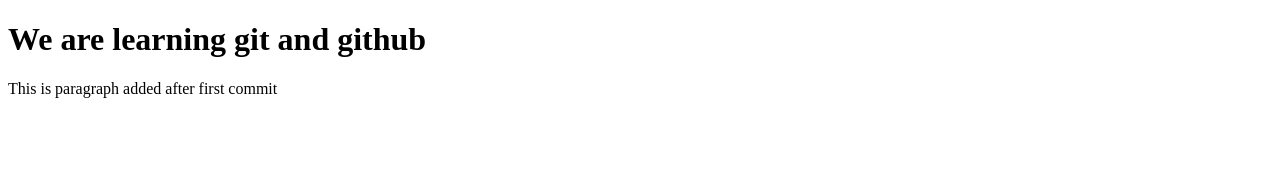
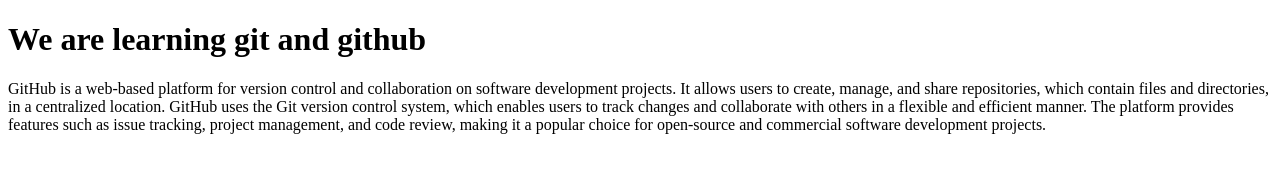
Before and after one commit to CodeWitch14/Paintings, a plain HTML site: page Index.html in a window 1280 px wide. Drawn offline with Linux system fonts and the light colour scheme.

Commit message:
Info.html

```diff
--- a/Index.html
+++ b/Index.html
@@ -7,7 +7,7 @@
 <body>
 <h1>We are learning git and github</h1>
 <p>
-    This is paragraph added after first commit
+   GitHub is a web-based platform for version control and collaboration on software development projects. It allows users to create, manage, and share repositories, which contain files and directories, in a centralized location. GitHub uses the Git version control system, which enables users to track changes and collaborate with others in a flexible and efficient manner. The platform provides features such as issue tracking, project management, and code review, making it a popular choice for open-source and commercial software development projects.
 </p>
 </body>
 </html>
```
